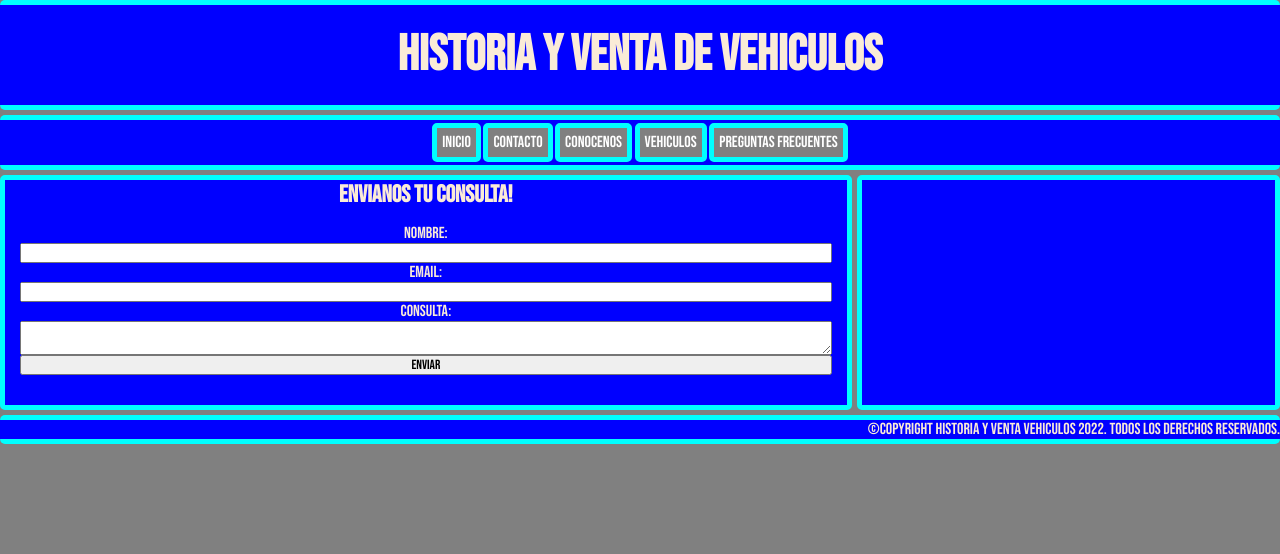
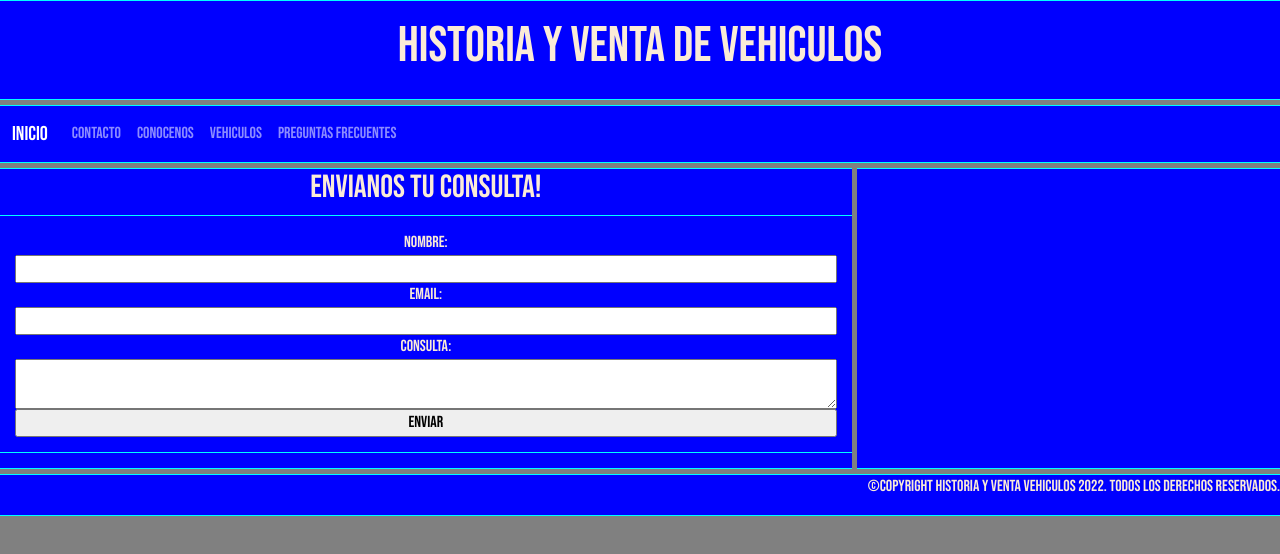
Before and after one commit to 90slucifer/HYVA, a plain HTML site: page pages/contacto.html in a window 1280 px wide. Drawn offline with nearby package versions, Linux system fonts and the light colour scheme.

Commit message:
aplicando bootstrap

```diff
--- a/assets/css/style.css
+++ b/assets/css/style.css
@@ -3,7 +3,7 @@
     padding: 0;
     font-family: 'Bebas Neue', cursive;
 }
-@media (min-width:480px){
+@media (min-width:320px){
     body {
         background-color: grey;
         display: grid;
@@ -35,9 +35,8 @@
         height: 100px;
         color: antiquewhite;
         background-color: blue;
-        border-top: solid 5px aqua;
-        border-bottom: solid 5px aqua;
-        border-radius: 5px;
+        border-top: solid 1px aqua;
+        border-bottom: solid 1px aqua;
         align-items: center;
     }
     .cabeza h1{
@@ -48,42 +47,20 @@
         display: none;
     }
 
-    .navegacion {
-        position: sticky;
-        top: 0px;
-        width: 100%;
-        height: 45px;
-        color: antiquewhite;
-        background-color: blue;
-        border-top: solid 5px aqua;
-        border-bottom: solid 5px aqua;
-        border-radius: 5px;
-        display: flex;
-        justify-content: space-evenly;
-        align-items: center;
-
+    .navegacion{
+        border-top: solid 1px aqua;
+        border-bottom: solid 1px aqua;
     }
 
     ul{
         list-style: none;
     }
 
-    .navegacion ul li {
-        display: inline-block;
-        background-color: grey;
-        border: solid 5px aqua;
-        border-radius: 5px;
-        padding: 5px;
-        transition: 1s;
-    }
-
-    .navegacion ul li:hover{
-        background-color: blue;
-    }
-
     .boxconsulta{
         display: flex;
         flex-direction: column;
+        border-top: solid 1px aqua;
+        border-bottom: solid 1px aqua;
         padding: 15px;
     }
 
@@ -91,8 +68,8 @@
         display: flex;
         color: antiquewhite;
         background-color: blue;
-        border: solid 5px aqua;
-        border-radius: 5px;
+        border-top: solid 1px aqua;
+        border-bottom: solid 1px aqua;
         padding-bottom: 15px;
         text-align: center;
         justify-content: center;
@@ -107,9 +84,8 @@
         height: 45px;
         color: antiquewhite;
         background-color: blue;
-        border-top: solid 5px aqua;
-        border-bottom: solid 5px aqua;
-        border-radius: 5px;
+        border-top: solid 1px aqua;
+        border-bottom: solid 1px aqua;
         display: flex;
         justify-content: space-evenly;
         align-items: center;
@@ -117,8 +93,6 @@
     .listavehiculos ul li{
         display: inline-block;
         background-color: grey;
-        border: solid 5px aqua;
-        border-radius: 5px;
         padding: 5px;
         margin-right: 15px;
         transition: 1s;
@@ -130,22 +104,22 @@
 
     .boxpreguntas {
         display: flex;
+        border-top: solid 1px aqua;
+        border-bottom: solid 1px aqua;
     }
 
     .busqueda{
         color: antiquewhite;
         background-color: blue;
-        border: solid 5px aqua;
-        border-radius: 5px;
-
+        border-top: solid 1px aqua;
+        border-bottom: solid 1px aqua;
     }
 
     .pie{
         color: antiquewhite;
         background-color: blue;
-        border-top: solid 5px aqua;
-        border-bottom: solid 5px aqua;
-        border-radius: 5px;
+        border-top: solid 1px aqua;
+        border-bottom: solid 1px aqua;
         padding-left: 15px;
         text-align: right;
     }
@@ -191,9 +165,8 @@
     height: 100px;
     color: antiquewhite;
     background-color: blue;
-    border-top: solid 5px aqua;
-    border-bottom: solid 5px aqua;
-    border-radius: 5px;
+    border-top: solid 1px aqua;
+    border-bottom: solid 1px aqua;
     align-items: center;
 }
 .cabeza h1{
@@ -206,37 +179,20 @@
     width: 700px;
 }
 
-.navegacion {
-    position: sticky;
-    top: 0px;
-    width: 100%;
-    height: 45px;
-    color: antiquewhite;
-    background-color: blue;
-    border-top: solid 5px aqua;
-    border-bottom: solid 5px aqua;
-    border-radius: 5px;
-    display: flex;
-    justify-content: space-evenly;
-    align-items: center;
-
-}
+.navegacion{
+        border-top: solid 1px aqua;
+        border-bottom: solid 1px aqua;
+    }
 
 ul{
     list-style: none;
 }
 
-.navegacion ul li {
-    display: inline-block;
-    background-color: grey;
-    border: solid 5px aqua;
-    border-radius: 5px;
-    padding: 5px;
-}
-
 .boxconsulta{
     display: flex;
     flex-direction: column;
+    border-top: solid 1px aqua;
+    border-bottom: solid 1px aqua;
     padding: 15px;
 }
 
@@ -244,9 +200,8 @@
     display: flex;
     color: antiquewhite;
     background-color: blue;
-    border: solid 5px aqua;
-    border-radius: 5px;
-    padding-bottom: 15px;
+    border-top: solid 1px aqua;
+    border-bottom: solid 1px aqua;
     text-align: center;
     justify-content: center;
     flex-direction: column;
@@ -263,9 +218,8 @@
     height: 45px;
     color: antiquewhite;
     background-color: blue;
-    border-top: solid 5px aqua;
-    border-bottom: solid 5px aqua;
-    border-radius: 5px;
+    border-top: solid 1px aqua;
+    border-bottom: solid 1px aqua;
     display: flex;
     justify-content: space-evenly;
     align-items: center;
@@ -273,8 +227,6 @@
 .listavehiculos ul li{
     display: inline-block;
     background-color: grey;
-    border: solid 5px aqua;
-    border-radius: 5px;
     padding: 5px;
     margin-right: 15px;
 }
@@ -286,17 +238,15 @@
 .busqueda{
     color: antiquewhite;
     background-color: blue;
-    border: solid 5px aqua;
-    border-radius: 5px;
-
+    border-top: solid 1px aqua;
+    border-bottom: solid 1px aqua;
 }
 
 .pie{
     color: antiquewhite;
     background-color: blue;
-    border-top: solid 5px aqua;
-    border-bottom: solid 5px aqua;
-    border-radius: 5px;
+    border-top: solid 1px aqua;
+    border-bottom: solid 1px aqua;
     padding-left: 15px;
     text-align: right;
 }
--- a/pages/contacto.html
+++ b/pages/contacto.html
@@ -4,6 +4,7 @@
     <meta charset="UTF-8">
     <meta name="viewport" content="width=device-width, initial-scale=1.0">
     <title>Historia y Venta Vehiculos</title>
+    <link href="https://cdn.jsdelivr.net/npm/bootstrap@5.1.3/dist/css/bootstrap.min.css" rel="stylesheet" integrity="sha384-1BmE4kWBq78iYhFldvKuhfTAU6auU8tT94WrHftjDbrCEXSU1oBoqyl2QvZ6jIW3" crossorigin="anonymous">
     <link rel="stylesheet" href="../assets/css/style.css">
     <link rel="preconnect" href="https://fonts.googleapis.com">
     <link rel="preconnect" href="https://fonts.gstatic.com" crossorigin>
@@ -15,15 +16,30 @@
         <img src="../assets/img/Cars para cabeza.jpg">
     </header>
 
-    <nav class="navegacion">
-        <ul>
-            <li><a href="../index.html">Inicio</a></li>
-            <li><a href="./contacto.html">Contacto</a></li>
-            <li><a href="./conocenos.html">Conocenos</a></li>
-            <li><a href="./vehiculos.html">Vehiculos</a></li>
-            <li><a href="./preguntasfrecuentes.html">Preguntas Frecuentes</a></li>
-        </ul>
-    </nav>
+    <nav class="navbar sticky-top navbar-expand-lg navbar-dark navegacion" style="background-color: blue;">
+        <div class="container-fluid">
+          <a class="navbar-brand" href="../index.html">Inicio</a>
+          <button class="navbar-toggler" type="button" data-bs-toggle="collapse" data-bs-target="#navbarNav" aria-controls="navbarNav" aria-expanded="false" aria-label="Toggle navigation">
+            <span class="navbar-toggler-icon"></span>
+          </button>
+          <div class="collapse navbar-collapse" id="navbarNav">
+            <ul class="navbar-nav">
+              <li class="nav-item">
+                <a class="nav-link" href="../pages/contacto.html">Contacto</a>
+              </li>
+              <li class="nav-item">
+                <a class="nav-link" href="../pages/conocenos.html">Conocenos<a>
+              </li>
+              <li class="nav-item">
+                <a class="nav-link" href="../pages/vehiculos.html">Vehiculos</a>
+              </li>
+              <li class="nav-item">
+                <a class="nav-link" href="../pages/preguntasfrecuentes.html">Preguntas Frecuentes</a>
+              </li>
+            </ul>
+          </div>
+        </div>
+      </nav>
 
     <main>
         <section class="boxprincipal">
@@ -47,5 +63,7 @@
     <footer class="pie">
         <p>©Copyright Historia y Venta Vehiculos 2022. Todos los derechos reservados.</p>
     </footer>
+
+    <script src="https://cdn.jsdelivr.net/npm/bootstrap@5.1.3/dist/js/bootstrap.bundle.min.js" integrity="sha384-ka7Sk0Gln4gmtz2MlQnikT1wXgYsOg+OMhuP+IlRH9sENBO0LRn5q+8nbTov4+1p" crossorigin="anonymous"></script>
 </body>
 </html>
```
Also changed, not shown: index.html (+27 -9 lines).
